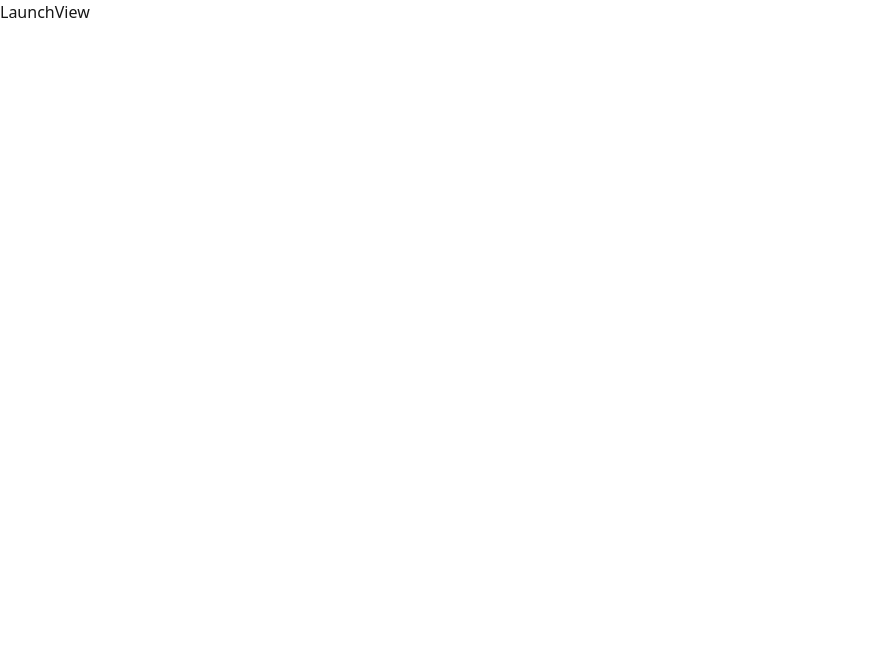
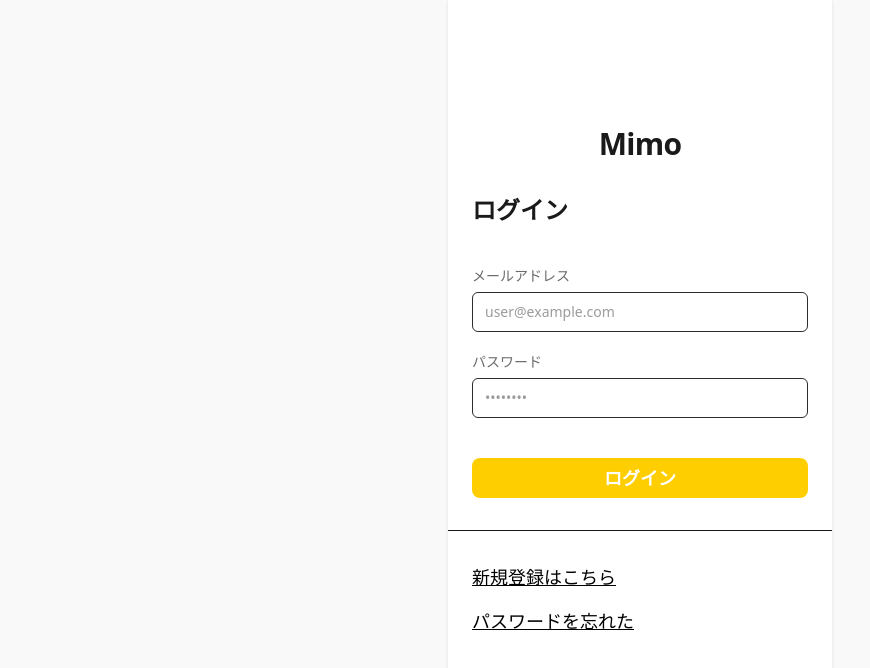
Before and after one commit to tdu25-wsp/mimo-frontend, a Next.js app: page /login in a window 1280 px wide. Shown: the top 668 px of the page, without its empty margins (0-870 px from the left). Built offline with nearby package versions, Linux system fonts and the light colour scheme.

Commit message:
login-page実装

```diff
--- a/app/(auth)/login/page.tsx
+++ b/app/(auth)/login/page.tsx
@@ -1,7 +1,110 @@
+"use client";
+import * as React from "react";
+import { Header } from "@/components/layout/Header";
+import ActionLargeButton from "@/components/features/ActionLargeButton";
+import { Input } from "@/components/ui/Input";
+import { X } from "lucide-react";
+import LinkButton from "@/components/features/LinkButton";
+
 export default function LoginPage() {
+  const [password, setPassword] = React.useState("");
   return (
-    <div>
-      <h1>LaunchView</h1>
+    <div className="min-h-screen w-full bg-background sm:bg-gray-background flex flex-col">
+
+      {/* コンテンツエリアのラッパー */}
+      <div className="flex-1 flex justify-center w-full">
+
+        <div className="w-full sm:max-w-sm bg-background sm:border-border sm:shadow-sm flex flex-col">
+
+          <main className="flex-1 flex flex-col justify-center pb-20">
+
+            {/* 中身の幅固定 */}
+            <div className="w-full max-w-[402px] mx-auto px-6">
+
+              {/* ▼▼▼ ロゴ・タイトルエリア ▼▼▼ */}
+              <div className="flex justify-center mb-8 mt-10">
+                {/* パターンA: 画像ロゴを使いたい場合 */}
+
+                {/* パターンB: 文字ロゴを使いたい場合 */}
+                <h1 className="text-3xl font-extrabold text-primary-text tracking-tight">
+                  Mimo
+                </h1>
+              </div>
+
+
+              <h2 className="text-2xl font-bold text-primary-text mb-10">
+                ログイン
+              </h2>
+
+              {/* メールアドレス入力欄 */}
+              <div className="grid w-full items-center gap-1.5">
+                <label
+                  htmlFor="email"
+                  className="text-sm font-medium text-secondary-text"
+                >
+                  メールアドレス
+                </label>
+                <Input
+                  type="email"
+                  id="email"
+                  placeholder="user@example.com"
+                />
+              </div>
+
+              {/* 1つ目のパスワード入力 */}
+              <div className="grid w-full items-center gap-1.5 mt-5">
+                <label
+                  htmlFor="password"
+                  className="text-sm font-medium text-secondary-text"
+                >
+                  パスワード
+                </label>
+                <div className="relative">
+                  <Input
+                    type="password"
+                    id="password"
+                    placeholder="••••••••"
+                    value={password}
+                    onChange={(e) => setPassword(e.target.value)}
+                    className="pr-10"
+                  />
+                  {password.length > 0 && (
+                    <button
+                      type="button"
+                      className="absolute right-1 top-1/2 -translate-y-1/2 h-7 w-7 inline-flex items-center justify-center rounded-md text-muted-text hover:text-secondary-text"
+                      onClick={() => setPassword("")}
+                    >
+                      <X className="h-4 w-4" />
+                      <span className="sr-only">パスワードをクリア</span>
+                    </button>
+                  )}
+                </div>
+              </div>
+
+              {/* ログインボタン*/}
+              <div className="mt-10">
+                <ActionLargeButton
+                  label="ログイン"
+                />
+              </div>
+            </div>
+
+
+            <div className="w-full border-t border-border my-8 " />
+            <div className="w-full max-w-[402px] mx-auto px-6 flex flex-col items-start gap-4">
+              <LinkButton href="/signup">
+                新規登録はこちら
+              </LinkButton>
+
+              <LinkButton href="/forgot-password">
+                パスワードを忘れた
+              </LinkButton>
+            </div>
+
+          </main>
+
+        </div>
+      </div>
     </div>
   );
 }
```
